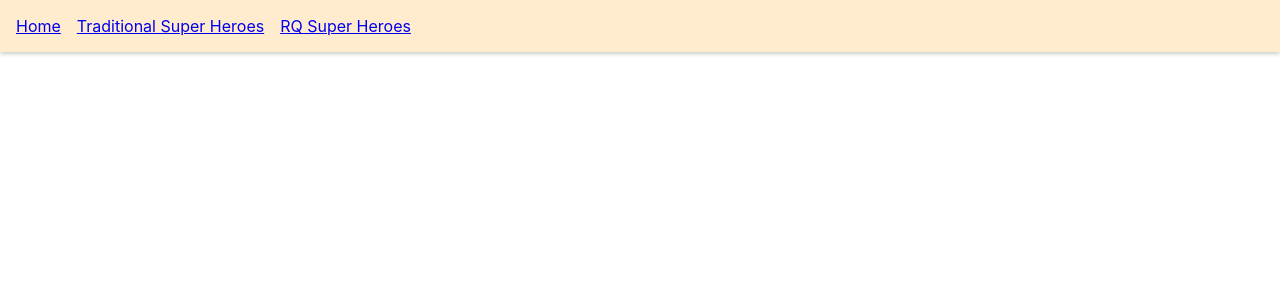
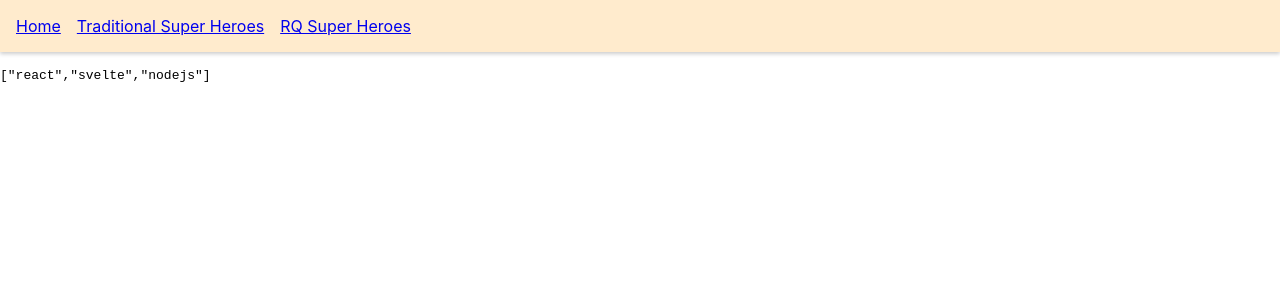
Before and after one commit to kiranojhanp/react-query-tut, a React (Create React App) app: page /rq-dependent in a window 1280 px wide. Shown: the top 300 px of the page. Built offline with nearby package versions, Linux system fonts and the light colour scheme; data requests are answered from the project's data file.

Commit message:
dependent queries

```diff
--- a/db.json
+++ b/db.json
@@ -32,5 +32,17 @@
 		{ "id": 3, "name": "Krishna Ojha" },
 		{ "id": 4, "name": "Dilli Ojha" },
 		{ "id": 5, "name": "Kamal Ojha" }
+	],
+	"users": [
+		{
+			"id": "kiranojha1226@gmail.com",
+			"channelId": "codemandu"
+		}
+	],
+	"channels": [
+		{
+			"id": "codemandu",
+			"courses": ["react", "svelte", "nodejs"]
+		}
 	]
 }
--- a/src/App.tsx
+++ b/src/App.tsx
@@ -12,6 +12,9 @@ const RQSuperHeroDetails = lazy(
 	() => import("./components/RQSuperHeroDetails.page")
 )
 const SuperHeroesPage = lazy(() => import("./components/SuperHeroes.page"))
+const DependentQueries = lazy(
+	() => import("./components/DependentQueries.page")
+)
 
 function App() {
 	return (
@@ -35,6 +38,10 @@ function App() {
 						<Route path="/super-heroes" element={<SuperHeroesPage />} />
 						<Route path="/rq-parallel" element={<RQParallelQueries />} />
 						<Route
+							path="/rq-dependent"
+							element={<DependentQueries email="kiranojha1226@gmail.com" />}
+						/>
+						<Route
 							path="/rq-dynamic-parallel"
 							element={<DynamicParallel heroIds={[1, 3]} />}
 						/>
--- /dev/null
+++ b/src/components/DependentQueries.page.tsx
@@ -0,0 +1,56 @@
+import axios from "axios"
+import { FC } from "react"
+import { QueryFunctionContext, useQuery } from "react-query"
+import { z } from "zod"
+
+const userSchema = z.object({
+	id: z.string(),
+	channelId: z.string(),
+})
+
+const channelSchema = z.object({
+	id: z.string(),
+	courses: z.array(z.string()),
+})
+
+const getUserDetails = async (email: string) => {
+	const { data } = await axios.get(`http://localhost:4000/users/${email}`)
+	return userSchema.parse(data)
+}
+
+const getCoursesByChannelId = async ({ queryKey }: QueryFunctionContext) => {
+	const channelId = queryKey[1]
+	const { data } = await axios.get(
+		`http://localhost:4000/channels/${channelId}`
+	)
+	return channelSchema.parse(data)
+}
+
+const DependentQueries: FC<{ email: string }> = ({ email }) => {
+	// get channel ID
+	// use channel ID to fetch channel details
+	const { data: user, isLoading: isUserLoading } = useQuery(
+		["user", email],
+		() => getUserDetails(email)
+	)
+	const channelId = user?.channelId
+
+	const { data: channel, isLoading: isChannelLoading } = useQuery(
+		["channel", channelId],
+		getCoursesByChannelId,
+		{
+			enabled: !!channelId,
+		}
+	)
+
+	if (isUserLoading) return <h1>Wait user details are loading</h1>
+	if (isChannelLoading) return <h1>Wait channel details are loading</h1>
+
+	return (
+		<div>
+			<pre>{JSON.stringify(channel?.courses)}</pre>
+		</div>
+	)
+}
+
+export default DependentQueries
```
